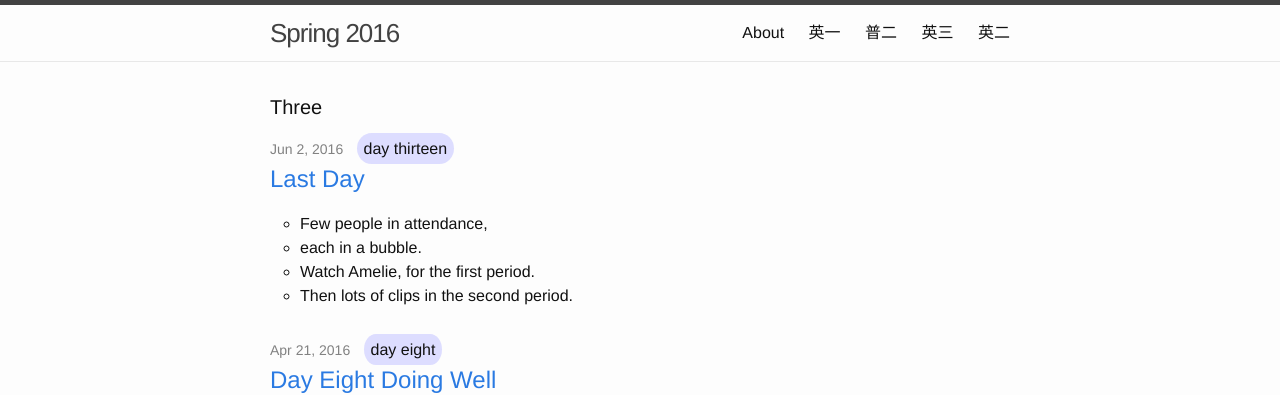
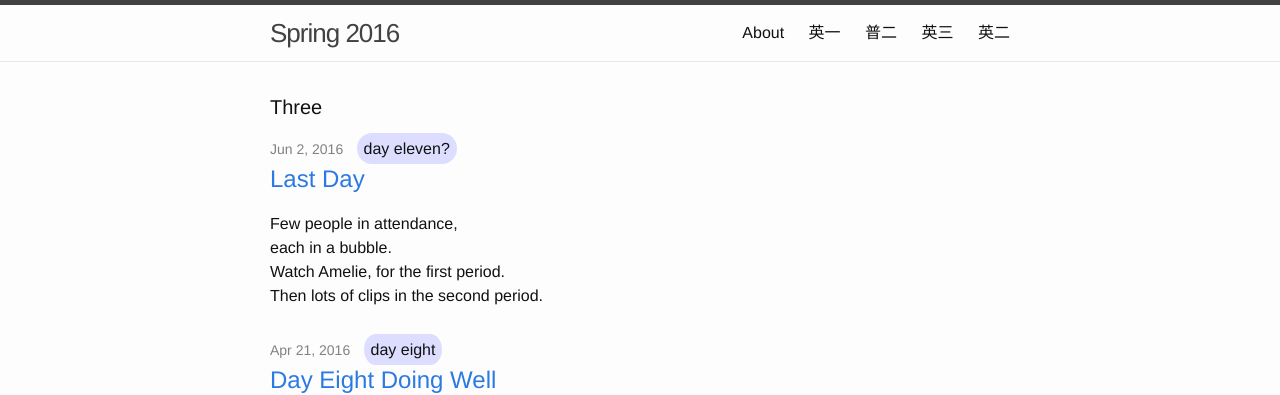
Before and after one commit to MrArgote/spring16, a Jekyll site: the page built from three.html, in a window 1280 px wide. Shown: the top 395 px of the page. Built offline with Jekyll 4.4.1, drawn with Linux system fonts in a browser that asks for light colours.

Commit message:
changed front matter on Three's June 2nd, from day thirteen to day eleven?

```diff
--- a/_posts/three/2016-06-02-Last-Day.md
+++ b/_posts/three/2016-06-02-Last-Day.md
@@ -1,12 +1,11 @@
 ---
-class: 英三
-day: thirteen
+day: eleven?
 ---
 
-- Few people in attendance,
-- each in a bubble.
-- Watch Amelie, for the first period.
-- Then lots of clips in the second period.
+Few people in attendance,
+each in a bubble.
+Watch Amelie, for the first period.
+Then lots of clips in the second period.
 
 ## Amelie
 
```
